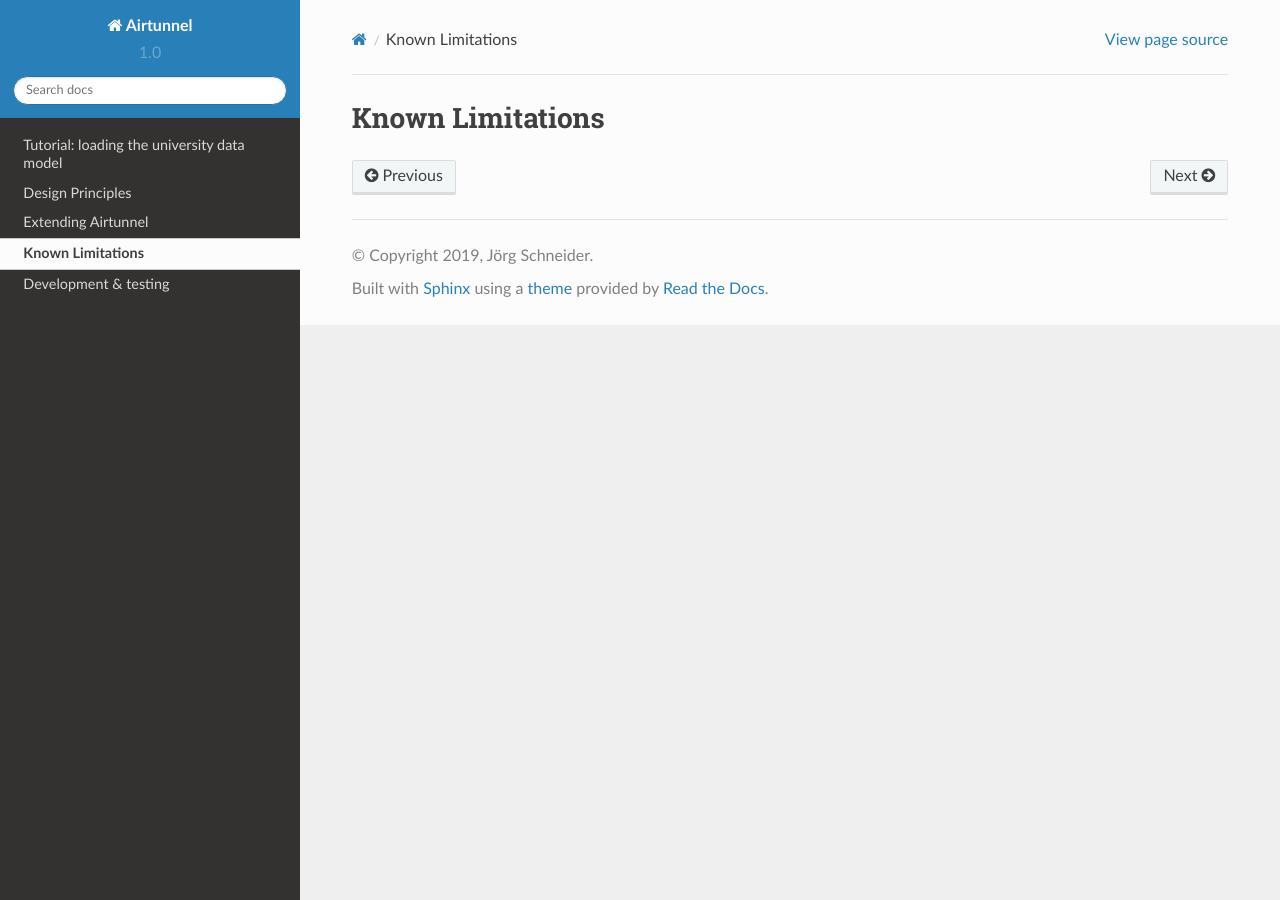
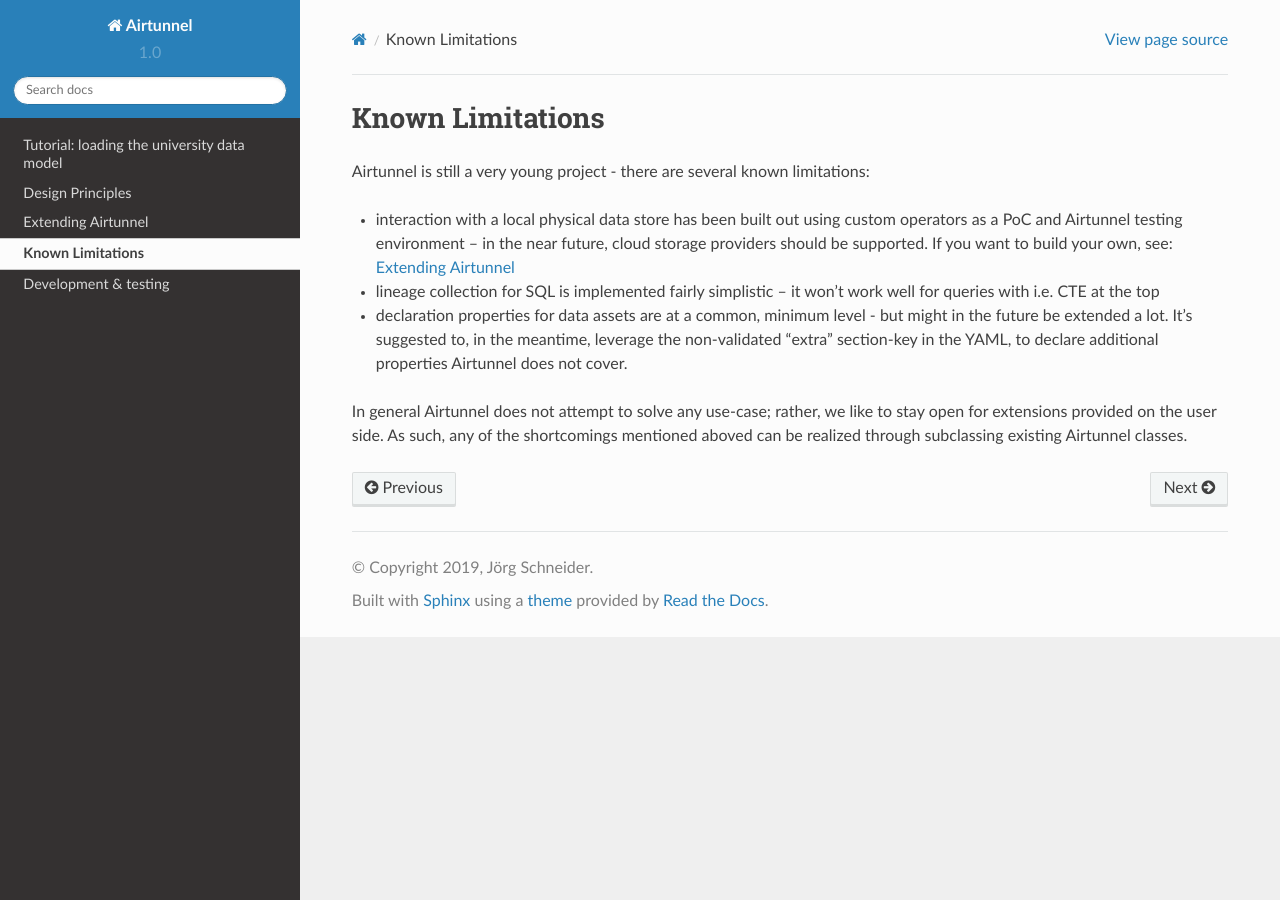
Before and after one commit to joerg-schneider/airtunnel, a Sphinx documentation site: the page built from docs/limitations.rst, in a window 1280 px wide. Built offline with Sphinx 7.4.7 and the Read the Docs theme 2.0.0, drawn with Linux system fonts in a browser that asks for light colours.

Commit message:
add section limitations

```diff
--- a/docs/limitations.rst
+++ b/docs/limitations.rst
@@ -1,2 +1,20 @@
 Known Limitations
 =================
+Airtunnel is still a very young project - there are several known
+limitations:
+
+-  interaction with a local physical data store has been built out using
+   custom operators as a PoC and Airtunnel testing environment – in the
+   near future, cloud storage providers should be supported. If you want
+   to build your own, see: `Extending Airtunnel <extending.html>`_
+-  lineage collection for SQL is implemented fairly simplistic – it
+   won't work well for queries with i.e. CTE at the top
+-  declaration properties for data assets are at a common, minimum level
+   - but might in the future be extended a lot. It's suggested to, in
+   the meantime, leverage the non-validated "extra" section-key in the
+   YAML, to declare additional properties Airtunnel does not cover.
+
+In general Airtunnel does not attempt to solve any use-case; rather, we
+like to stay open for extensions provided on the user side. As such, any
+of the shortcomings mentioned aboved can be realized through subclassing
+existing Airtunnel classes.
```
